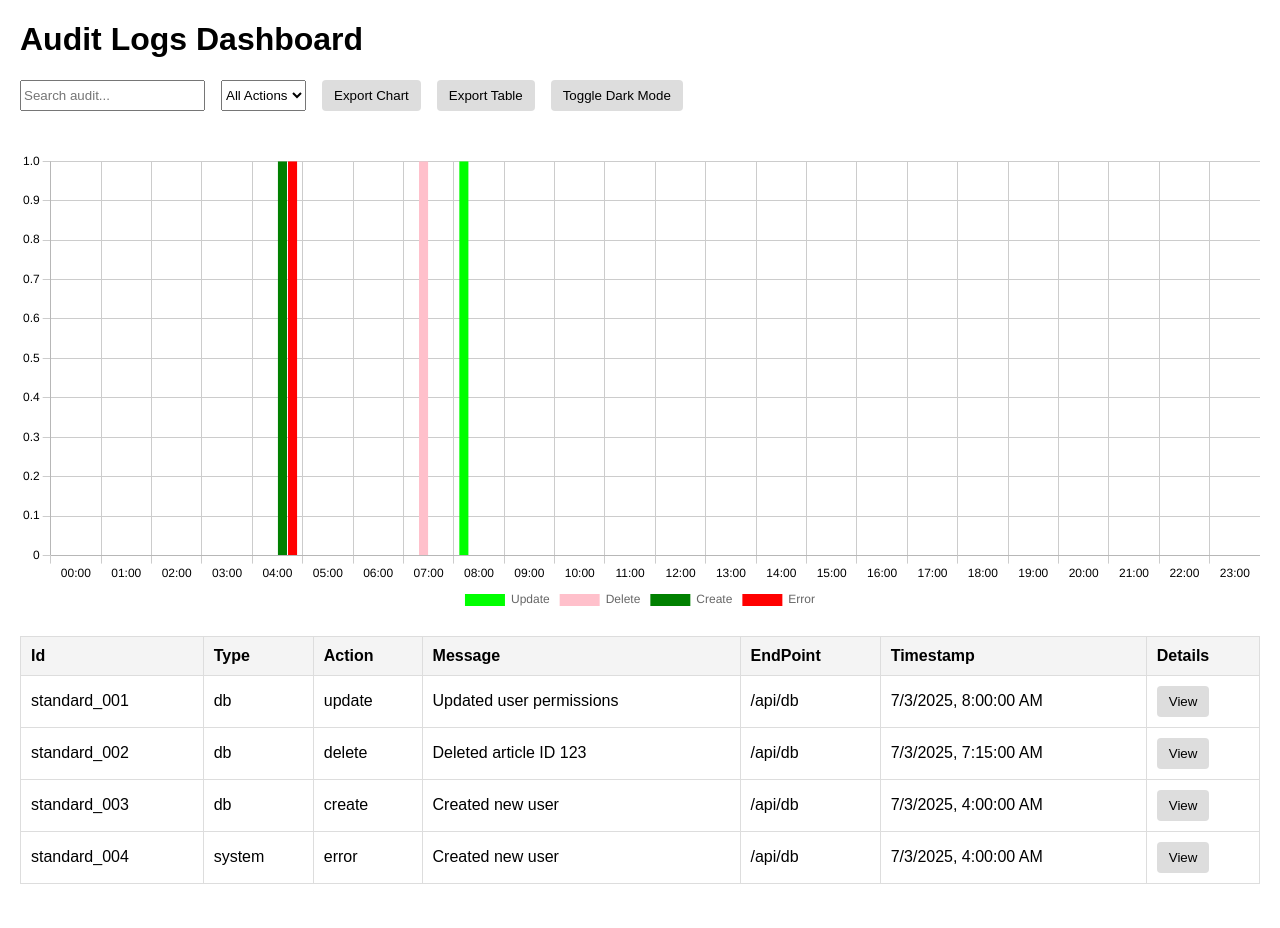
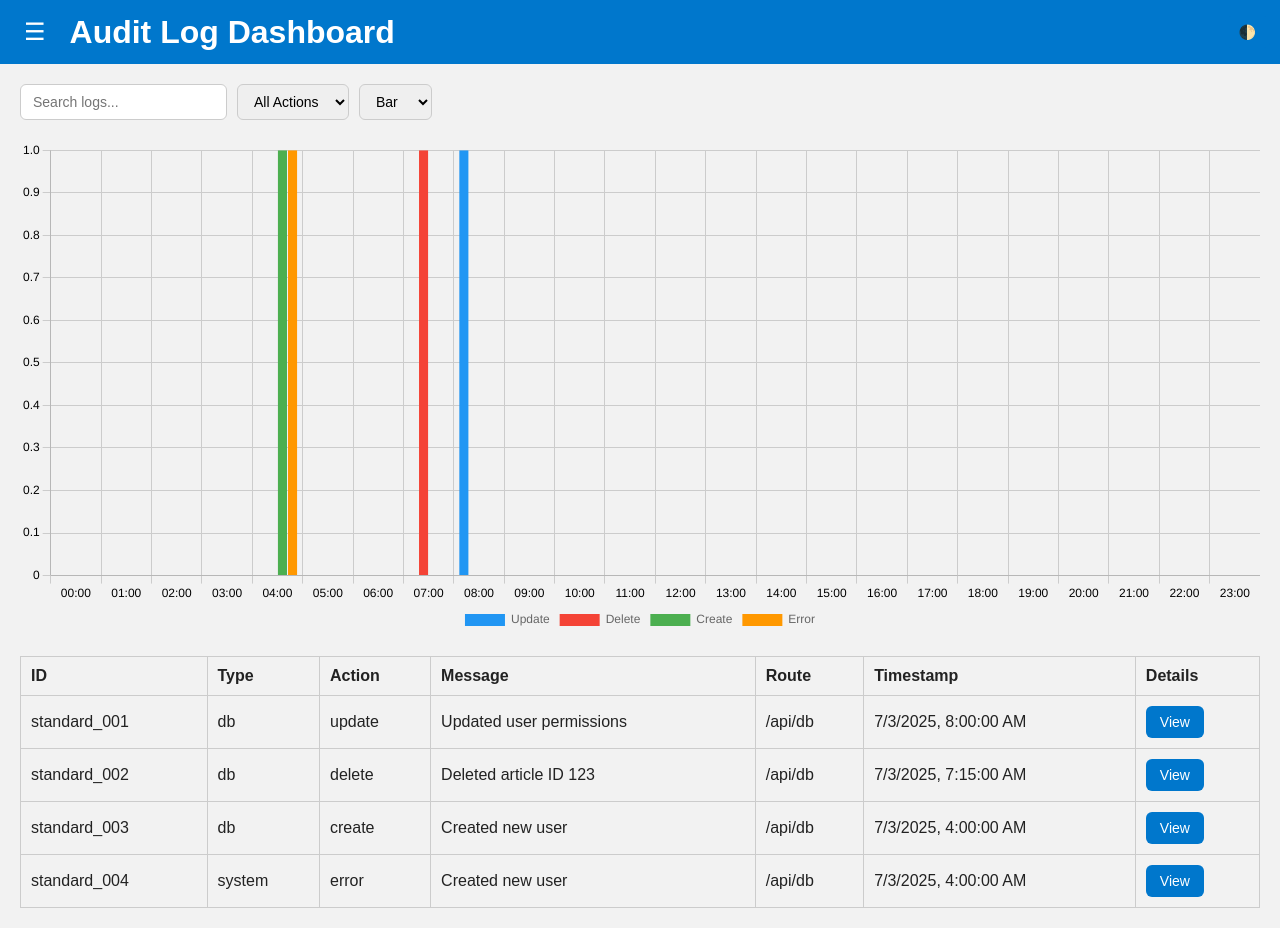
Before and after one commit to King-diablo/auditor, a website: page src/ui/index.html in a window 1280 px wide. Before the commit the page ends 904 px from the top, so only its background shows below. Drawn offline with nearby package versions, Linux system fonts and the light colour scheme.

Commit message:
feat: enhance UI with dark mode support, improved controls, and dynamic chart rendering

```diff
--- a/src/ui/index.css
+++ b/src/ui/index.css
@@ -1,24 +1,61 @@
-:root {
-	--bg-color: #ffffff;
-	--text-color: #000000;
-	--table-header-bg: #f4f4f4;
-	--modal-bg: #ffffff;
-	--button-bg: #dddddd;
+body {
+	font-family: Arial, sans-serif;
+	margin: 0;
+	padding: 0;
+	background: #f2f2f2;
+	color: #222;
+	transition: background 0.3s, color 0.3s;
   }
 
-body.dark-mode {
-	--bg-color: #121212;
-	--text-color: #f0f0f0;
-	--table-header-bg: #1e1e1e;
-	--modal-bg: #2a2a2a;
-	--button-bg: #333333;
+  .dark-mode {
+	background: #121212;
+	color: #f2f2f2;
   }
 
-body {
-	font-family: sans-serif;
-	margin: 20px;
-	background-color: var(--bg-color);
-	color: var(--text-color);
+  header {
+	display: flex;
+	align-items: center;
+	background: #0077cc;
+	color: white;
+	padding: 10px;
+  }
+
+  #dashboardTitle {
+	flex-grow: 1;
+	margin: 0 10px;
+  }
+
+  .hamburger {
+	background: none;
+	border: none;
+	font-size: 24px;
+	color: white;
+	cursor: pointer;
+	transition: transform 0.3s;
+  }
+
+  .hamburger.open {
+	transform: rotate(90deg);
+  }
+
+  #mobileMenu {
+	background: #0077cc;
+	color: white;
+	padding: 10px;
+  }
+
+  #mobileMenu.hidden {
+	display: none;
+  }
+
+  main {
+	padding: 20px;
+  }
+
+  .controls {
+	display: flex;
+	gap: 10px;
+	margin-bottom: 20px;
   }
 
   table {
@@ -27,22 +64,24 @@ table {
 	margin-top: 20px;
   }
 
-th,
-td {
+  table, th, td {
+	border: 1px solid #ccc;
+  }
+
+  th, td {
 	padding: 10px;
-	border: 1px solid #ddd;
 	text-align: left;
   }
 
-th {
-	background-color: var(--table-header-bg);
-}
+  /* button {
+	padding: 5px 10px;
+	cursor: pointer;
+  } */
 
-.controls {
-	margin-bottom: 20px;
-	display: flex;
-	gap: 1rem;
-	flex-wrap: wrap;
+  .dark-mode table,
+  .dark-mode th,
+  .dark-mode td {
+	border-color: #555;
   }
 
   .modal {
@@ -51,34 +90,96 @@ th {
 	left: 0;
 	width: 100%;
 	height: 100%;
-	background: rgba(0, 0, 0, 0.5);
+	background: rgba(0, 0, 0, 0.7);
 	display: flex;
+	justify-content: center;
 	align-items: center;
-	justify-content: center;
+  }
+
+  .modal.hidden {
+	display: none;
   }
 
   .modal-content {
-	background: var(--modal-bg);
+	background: white;
+	color: black;
 	padding: 20px;
-	width: 500px;
-	max-width: 90%;
-	border-radius: 5px;
-	color: var(--text-color);
+	border-radius: 8px;
+	max-width: 600px;
+	width: 90%;
   }
 
-.hidden {
-	display: none;
+  .dark-mode .modal-content {
+	background: #222;
+	color: #eee;
   }
 
-canvas {
-	margin-top: 40px;
+  #closeModal {
+	float: right;
+	cursor: pointer;
+	font-size: 20px;
+  }
+  /* General Button Styling */
+button {
+	background-color: #0077cc;
+	color: white;
+	border: none;
+	border-radius: 6px;
+	padding: 8px 14px;
+	font-size: 14px;
+	transition: background-color 0.2s, transform 0.1s;
   }
 
-button {
-	cursor: pointer;
-	background-color: var(--button-bg);
-	color: var(--text-color);
-	border: none;
+  button:hover {
+	background-color: #005fa3;
+  }
+
+  button:active {
+	transform: scale(0.97);
+  }
+
+  button:disabled {
+	background-color: #aaa;
+	cursor: not-allowed;
+  }
+
+  /* Input & Select Styling */
+  input[type="text"],
+  select {
 	padding: 8px 12px;
-	border-radius: 4px;
+	font-size: 14px;
+	border: 1px solid #ccc;
+	border-radius: 6px;
+	outline: none;
+	transition: border 0.2s, background 0.2s;
   }
+
+  input[type="text"]:focus,
+  select:focus {
+	border-color: #0077cc;
+	background-color: #f0f8ff;
+  }
+
+  .dark-mode input[type="text"],
+  .dark-mode select {
+	background-color: #1e1e1e;
+	color: #f2f2f2;
+	border: 1px solid #555;
+  }
+
+  .dark-mode input[type="text"]:focus,
+  .dark-mode select:focus {
+	background-color: #2a2a2a;
+	border-color: #3399ff;
+  }
+
+  /* Filter Buttons inside nav (optional) */
+  #mobileMenu button {
+	width: 100%;
+	margin-bottom: 8px;
+	background-color: #005fa3;
+  }
+
+  #mobileMenu button:hover {
+	background-color: #004b80;
+  }
--- a/src/ui/index.html
+++ b/src/ui/index.html
@@ -2,50 +2,66 @@
 <html lang="en">
 <head>
   <meta charset="UTF-8" />
-		<meta name="viewport" content="width=device-width, initial-scale=1.0" />
-		<title>Audit Dashboard</title>
-		<script src="https://cdn.jsdelivr.net/npm/chart.js"></script>
+  <meta name="viewport" content="width=device-width, initial-scale=1.0"/>
+  <title>Audit Log Dashboard</title>
   <link rel="stylesheet" href="index.css" />
 </head>
 <body>
-		<h1>Audit Logs Dashboard</h1>
-		<div class="controls">
-			<input type="text" id="searchInput" placeholder="Search audit..." />
+  <header>
+    <button id="hamburger" class="hamburger">&#9776;</button>
+    <h1 id="dashboardTitle">Audit Log Dashboard</h1>
+    <button onclick="toggleDarkMode()">🌓</button>
+  </header>
+
+  <nav id="mobileMenu" class="hidden">
+    <ul>
+      <li><button onclick="exportTableToCSV()">Export Table</button></li>
+      <li><button onclick="exportChart()">Export Chart</button></li>
+    </ul>
+  </nav>
+
+  <main>
+    <section class="controls">
+      <input type="text" id="searchInput" placeholder="Search logs..." />
       <select id="filterAction">
         <option value="">All Actions</option>
         <option value="create">Create</option>
         <option value="update">Update</option>
         <option value="delete">Delete</option>
+        <option value="error">Error</option>
       </select>
-			<button onclick="exportChart()">Export Chart</button>
-			<button onclick="exportTableToCSV()">Export Table</button>
-			<button onclick="toggleDarkMode()">Toggle Dark Mode</button>
-		</div>
-		<canvas id="auditChart" width="800" height="300"></canvas>
+      <select id="chartType">
+        <option value="bar">Bar</option>
+        <option value="line">Line</option>
+      </select>
+    </section>
+
+    <canvas id="auditChart" height="120"></canvas>
 
     <table id="auditTable">
       <thead>
         <tr>
-					<th>Id</th>
+          <th>ID</th>
           <th>Type</th>
           <th>Action</th>
           <th>Message</th>
-					<th>EndPoint</th>
+          <th>Route</th>
           <th>Timestamp</th>
           <th>Details</th>
         </tr>
       </thead>
       <tbody></tbody>
     </table>
+  </main>
 
   <div id="modal" class="modal hidden">
     <div class="modal-content">
-				<h3>Stack Trace</h3>
-				<pre id="modalText"></pre>
-				<button id="closeModal">Close</button>
+      <span id="closeModal">&times;</span>
+      <div id="modalText"></div>
     </div>
   </div>
 
-		<script src="./index.js"></script>
+  <script src="https://cdn.jsdelivr.net/npm/chart.js"></script>
+  <script src="index.js"></script>
 </body>
 </html>
--- a/src/ui/index.js
+++ b/src/ui/index.js
@@ -1,3 +1,5 @@
+let filteredLogs = [];
+
 const auditLogs = [
     {
         id: "standard_001",
@@ -40,6 +42,18 @@ const auditLogs = [
     },
 ];
 
+const hamburger = document.getElementById("hamburger");
+const mobileMenu = document.getElementById("mobileMenu");
+const dashboardTitle = document.getElementById("dashboardTitle");
+
+const actionColorMap = {
+    create: "#4caf50",  // green
+    update: "#2196f3",  // blue
+    delete: "#f44336",  // red
+    error: "#ff9800",   // orange
+    default: "#9e9e9e"  // grey
+};
+
 function renderTable(logs) {
     const tbody = document.querySelector("#auditTable tbody");
     tbody.innerHTML = "";
@@ -58,11 +72,9 @@ function renderTable(logs) {
     });
 }
 
-function viewDetails(stack) {
+function viewDetails(log) {
     const modalText = document.getElementById("modalText");
-    modalText.innerHTML = `
-        <pre style="white-space:pre-wrap;word-break:break-word;">${JSON.stringify(stack, null, 4)}</pre>
-    `;
+    modalText.innerHTML = `<pre>${JSON.stringify(log, null, 4)}</pre>`;
     document.getElementById("modal").classList.remove("hidden");
 }
 
@@ -72,12 +84,16 @@ document.getElementById("closeModal").onclick = () => {
 
 document.getElementById("searchInput").addEventListener("input", filterLogs);
 document.getElementById("filterAction").addEventListener("change", filterLogs);
+document.getElementById("chartType").addEventListener("change", () => {
+    renderChart(filteredLogs.length ? filteredLogs : auditLogs);
+});
+
 
 function filterLogs() {
     const search = document.getElementById("searchInput").value.toLowerCase();
     const action = document.getElementById("filterAction").value;
 
-    const filtered = auditLogs.filter(log => {
+    filteredLogs = auditLogs.filter(log => {
         return (
             (!action || log.action === action) &&
             (log.message.toLowerCase().includes(search) ||
@@ -85,15 +101,16 @@ function filterLogs() {
         );
     });
 
-    renderTable(filtered);
-    renderChart(filtered);
+    renderTable(filteredLogs);
+    renderChart(filteredLogs);
 }
 
-function renderChart(logs) {
+function renderChart(logs, chartType = null) {
+    const selectedType = chartType || document.getElementById("chartType").value || "bar";
     const hours = Array.from({ length: 24 }, (_, h) => `${h.toString().padStart(2, '0')}:00`);
-    const actions = logs.map(x => x.action);
-    const data = actions.reduce((acc, action) => {
-        acc[action] = hours.map(() => 0);
+    const uniqueActions = [...new Set(logs.map(x => x.action))];
+    const data = uniqueActions.reduce((acc, action) => {
+        acc[action] = Array(24).fill(0);
         return acc;
     }, {});
 
@@ -107,19 +124,19 @@ function renderChart(logs) {
     }
 
     const isDark = document.body.classList.contains("dark-mode");
+    const ctx = document.getElementById("auditChart").getContext("2d");
 
-    const ctx = document.getElementById("auditChart").getContext("2d");
     window.auditChartInstance = new Chart(ctx, {
-        type: "bar",
-
+        type: selectedType,
         data: {
             labels: hours,
-            datasets: actions.map((action, i) => ({
+            datasets: uniqueActions.map((action) => ({
                 label: action.charAt(0).toUpperCase() + action.slice(1),
                 data: data[action],
-                // borderColor: ["green", "pink", "red"][i],
-                backgroundColor: ["lime", "pink", "green", "red"][i],
-                fill: false
+                backgroundColor: actionColorMap[action] || actionColorMap.default,
+                borderColor: actionColorMap[action] || actionColorMap.default,
+                fill: false,
+                tension: 0.3,
             }))
         },
         options: {
@@ -127,24 +144,16 @@ function renderChart(logs) {
             plugins: { legend: { position: "bottom" } },
             scales: {
                 x: {
-                    ticks: {
-                        color: isDark ? "#f0f0f0" : "#000000"
-                    },
-                    grid: {
-                        color: isDark ? "#444" : "#ccc"
-                    }
+                    ticks: { color: isDark ? "#f0f0f0" : "#000" },
+                    grid: { color: isDark ? "#444" : "#ccc" },
                 },
                 y: {
                     beginAtZero: true,
-                    ticks: {
-                        color: isDark ? "#f0f0f0" : "#000000"
-                    },
-                    grid: {
-                        color: isDark ? "#444" : "#ccc"
-                    }
-                },
+                    ticks: { color: isDark ? "#f0f0f0" : "#000" },
+                    grid: { color: isDark ? "#444" : "#ccc" }
+                }
             }
-        },
+        }
     });
 }
 
@@ -158,13 +167,17 @@ function exportChart() {
 
 function toggleDarkMode() {
     document.body.classList.toggle("dark-mode");
-    renderChart(auditLogs);
+
+    const isDark = document.body.classList.contains("dark-mode");
+    localStorage.setItem("darkMode", isDark ? "true" : "false");
+
+    renderChart(filteredLogs.length ? filteredLogs : auditLogs);
 }
 
 function exportTableToCSV() {
     const rows = Array.from(document.querySelectorAll("#auditTable tr"));
     const csv = rows.map(row =>
-        Array.from(row.children).map(cell => '"' + cell.innerText + '"').join(",")
+        Array.from(row.children).map(cell => `"${cell.innerText}"`).join(",")
     ).join("\n");
 
     const blob = new Blob([csv], { type: "text/csv" });
@@ -174,5 +187,25 @@ function exportTableToCSV() {
     link.click();
 }
 
+
+
+hamburger.addEventListener("click", () => {
+    mobileMenu.classList.toggle("hidden");
+    hamburger.classList.toggle("open");
+
+    dashboardTitle.style.display = mobileMenu.classList.contains("hidden") ? "block" : "none";
+});
+
+function initializeDarkMode() {
+    const isDarkSaved = localStorage.getItem("darkMode");
+    if (isDarkSaved === "true") {
+        document.body.classList.add("dark-mode");
+    }
+};
+
+// 🌙 Check and apply dark mode on load
+initializeDarkMode();
+
+// Initial render
 renderTable(auditLogs);
 renderChart(auditLogs);
```
Lines whose indentation alone changed are shown as unchanged.
